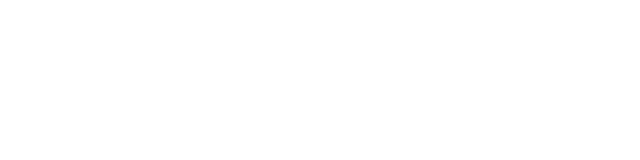
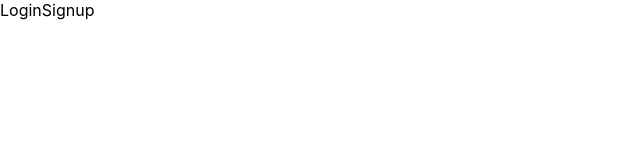
Before and after one commit to kanishkadz/SignUpForm-ReactJS, a React (Create React App) app in the folder signup/: page / in a window 1280 px wide. Shown: the top 160 px of the page, without its empty margins (0-640 px from the left). Built offline with nearby package versions, Linux system fonts and the light colour scheme.

Commit message:
Update App.js

```diff
--- a/signup/src/App.js
+++ b/signup/src/App.js
@@ -1,10 +1,11 @@
 import logo from './logo.svg';
 import './App.css';
+import LoginSignup from './Components/LoginSignup/LoginSignup';
 
 function App() {
   return (
     <div >
-
+      <LoginSignup />
     </div>
   );
 }
```
